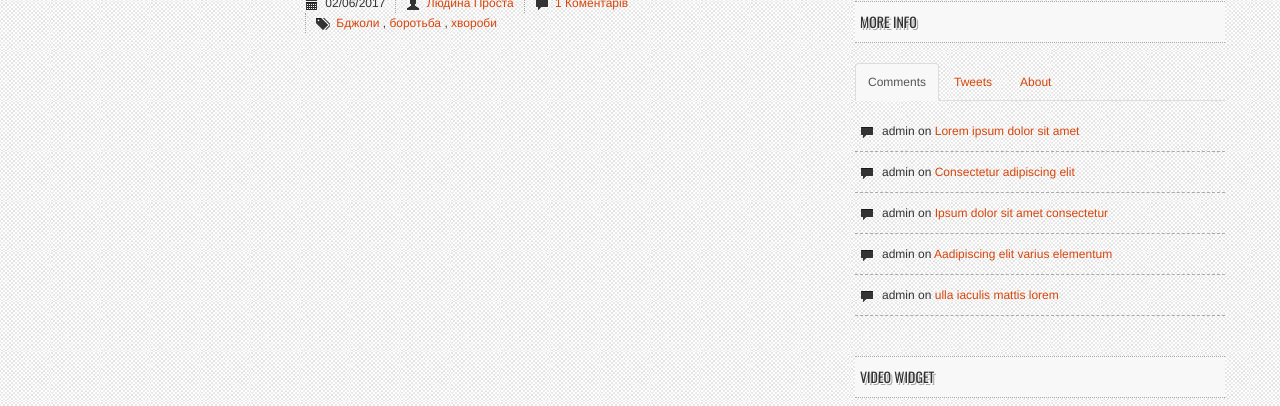
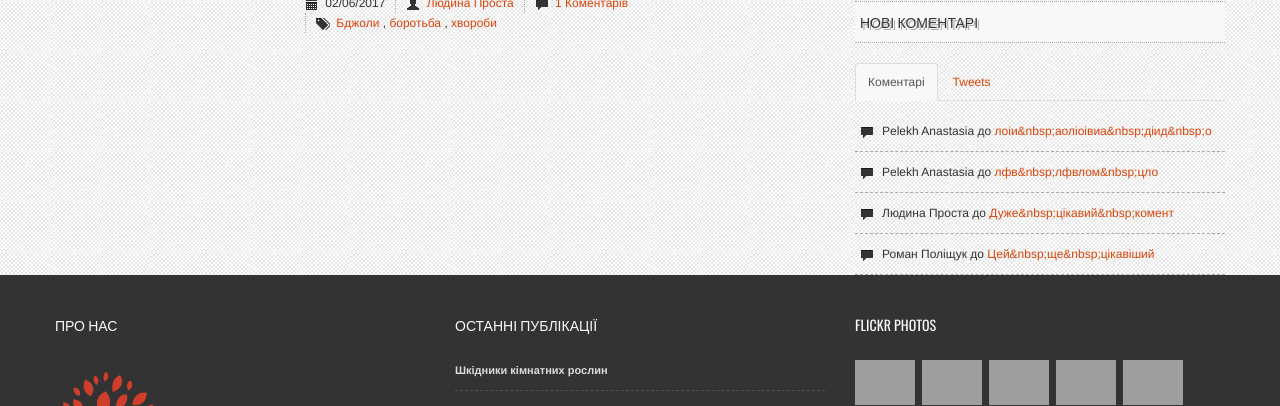
Before and after one commit to aodarc/flowers_room, a Django app: template apps/forum/templates/forum/forum.html in a window 1280 px wide. Shown: the part 1099-1505 px from the top of the page. Run offline with Django 3.2, Linux system fonts and the light colour scheme; the template is opened without the code that fills it: values that come from a table or form of the project are taken from there, others are empty; data comes from the database, SQL or seed files in the repository; both versions use the stored data as it was after the commit; parts of the project's set-up code (start-up, migrations or seed data) failed here and were passed over; some libraries are stand-ins or nearby versions; grey boxes are pictures that could not be loaded.

Commit message:
final fix

```diff
--- a/apps/forum/models.py
+++ b/apps/forum/models.py
@@ -23,7 +23,6 @@
     category = models.ForeignKey(to=Category, related_name='posts')
     tags = models.ManyToManyField(to='Tag', related_name='posts')
 
-
     def __str__(self):
         return 'ID({}) {}'.format(self.id, self.title)
 
@@ -48,6 +47,10 @@
     def __str__(self):
         return 'ID({}) PostID({}) Author({})'.format(self.id, self.post_id, self.author_id)
 
+    def save(self, *args, **kwargs):
+        self.text = str(self.text).replace('&nbsp;', ' ')
+        super().save(*args, **kwargs)
+
 
 class Answer(models.Model):
     comment = models.ForeignKey(to=Comment, verbose_name='До коментаря', related_name='answers')
@@ -57,3 +60,7 @@
 
     def __str__(self):
         return 'ID({}) CommentID({}) Author({})'.format(self.id, self.comment_id, self.author_id)
+
+    def save(self, *args, **kwargs):
+        self.text = str(self.text).replace('&nbsp;', ' ')
+        super().save(*args, **kwargs)
--- a/apps/forum/templates/forum/content_block_right_side_block.html
+++ b/apps/forum/templates/forum/content_block_right_side_block.html
@@ -32,21 +32,19 @@
   </ul>
 
   <!--Tabbed Content-->
-  <h5 class="title-bg">More Info</h5>
+  <h5 class="title-bg">Нові коментарі</h5>
   <ul class="nav nav-tabs">
-    <li class="active"><a href="#comments" data-toggle="tab">Comments</a></li>
+    <li class="active"><a href="#comments" data-toggle="tab">Коментарі</a></li>
     <li><a href="#tweets" data-toggle="tab">Tweets</a></li>
-    <li><a href="#about" data-toggle="tab">About</a></li>
   </ul>
 
   <div class="tab-content">
     <div class="tab-pane active" id="comments">
       <ul>
-        <li><i class="icon-comment"></i>admin on <a href="#">Lorem ipsum dolor sit amet</a></li>
-        <li><i class="icon-comment"></i>admin on <a href="#">Consectetur adipiscing elit</a></li>
-        <li><i class="icon-comment"></i>admin on <a href="#">Ipsum dolor sit amet consectetur</a></li>
-        <li><i class="icon-comment"></i>admin on <a href="#">Aadipiscing elit varius elementum</a></li>
-        <li><i class="icon-comment"></i>admin on <a href="#">ulla iaculis mattis lorem</a></li>
+          {% for comment in right_comments %}
+        <li><i class="icon-comment"></i>{{ comment.author.get_full_name }} до
+            <a href="#">{{ comment.text|striptags }}</a></li>
+          {% endfor %}
       </ul>
     </div>
     <div class="tab-pane" id="tweets">
@@ -68,19 +66,7 @@
         </li>
       </ul>
     </div>
-    <div class="tab-pane" id="about">
-      <p>Enim eiusmod high life accusamus terry richardson ad squid. 3 wolf moon officia aute, non cupidatat
-        skateboard dolor brunch. Food truck quinoa nesciunt laborum eiusmod. Brunch 3 wolf moon tempor, sunt
-        aliqua put a bird on it squid single-origin coffee nulla assumenda shoreditch et. Nihil anim keffiyeh
-        helvetica, craft beer labore wes anderson cred nesciunt sapiente ea proident. Ad vegan excepteur butcher
-        vice lomo.</p>
-
-      Brunch 3 wolf moon tempor, sunt aliqua put a bird on it squid single-origin coffee nulla assumenda
-      shoreditch et.
-    </div>
   </div>
 
   <!--Video Widget-->
-  <h5 class="title-bg">Video Widget</h5>
-  <iframe src="http://player.vimeo.com/video/24496773" width="370" height="208"></iframe>
 </div>
--- a/apps/gallary/models.py
+++ b/apps/gallary/models.py
@@ -11,6 +11,10 @@
 
     def __str__(self):
         return self.title
+
+    def save(self, *args, **kwargs):
+        self.description = str(self.description).replace('&nbsp;', ' ')
+        super().save(*args, **kwargs)
 
 
 class Photo(models.Model):
--- a/flora_project/urls.py
+++ b/flora_project/urls.py
@@ -23,7 +23,7 @@
 from flora_project.views import MainPageView
 
 urlpatterns = [
-    url(r'^admin/', admin.site.urls),
+    url(r'^admin/', admin.site.urls, name='admin'),
     url(r'^ckeditor/', include('ckeditor_uploader.urls')),
     url(r'^$', MainPageView.as_view(), name='main_page'),
     url(r'^forum/', include('apps.forum.urls')),
--- a/flora_project/views.py
+++ b/flora_project/views.py
@@ -14,5 +14,7 @@
         context['photoalbums'] = Album.objects.all()
         context['random_photos'] = Photo.objects.all().order_by('?')[:12]
         context['lasted_post'] = Post.objects.all()[:3]
+        context['comments_block'] = Post.objects.filter(
+            comments__isnull=False).prefetch_related('comments').distinct()[:5]
 
         return context
--- a/templates/header.html
+++ b/templates/header.html
@@ -33,8 +33,12 @@
                     <li><a href="page-contact.htm" data-toggle="modal" data-target="#registration">Увійти</a></li>
                 {% else %}
                     <li class="dropdown">
-          <a class="dropdown-toggle" data-toggle="dropdown" href="#">{{ request.user.get_full_name }} <b class="caret"></b></a>
+                        <a class="dropdown-toggle" data-toggle="dropdown" href="#">{{ request.user.get_full_name }} <b
+                                class="caret"></b></a>
                         <ul class="dropdown-menu">
+                            {% if request.user.is_superuser %}
+                                <li><a href="/admin">Панель адміністрування</a></li>
+                            {% endif %}
                             <li><a href="{% url 'logout' %}">Вихід</a></li>
                         </ul>
                     </li>
```
Also changed, not shown: templates/main_page/content_block__main_bottom_section.html (+33 -30 lines), db.sqlite3. Lines whose indentation alone changed are shown as unchanged.
